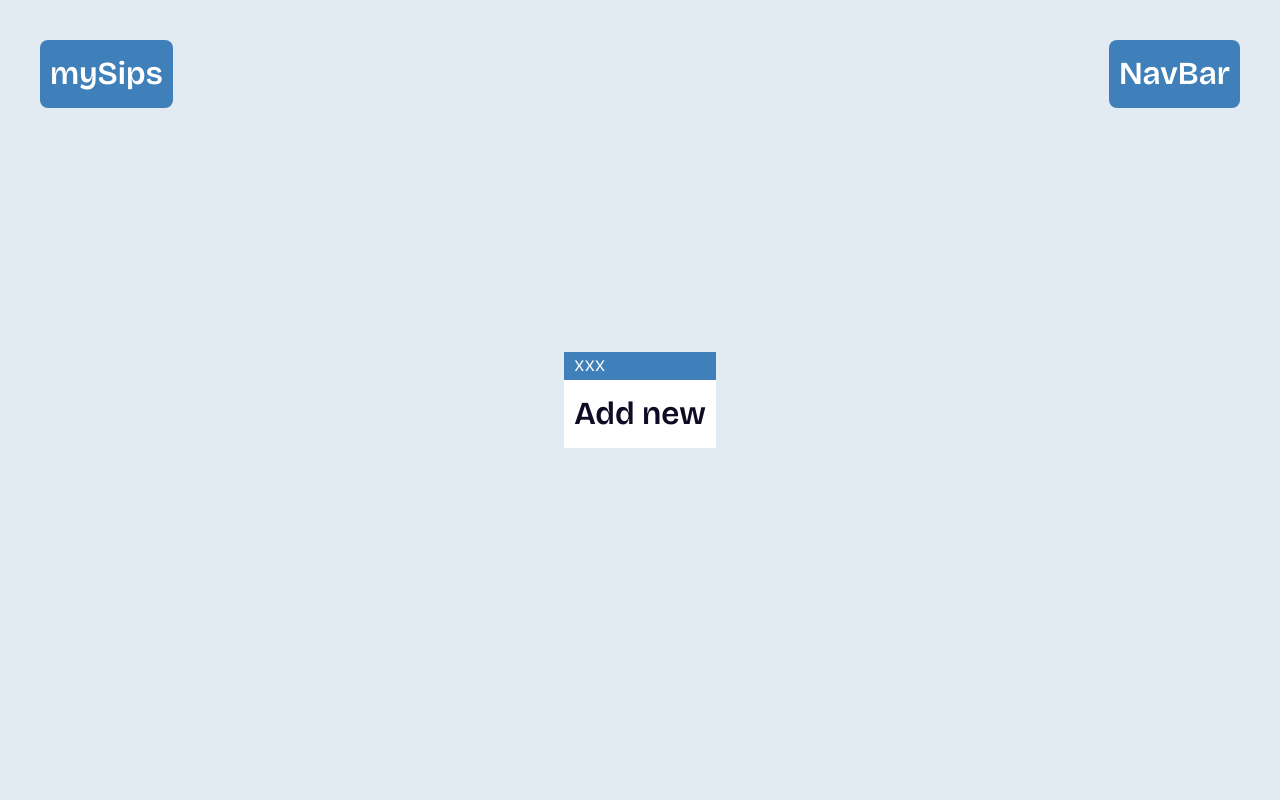
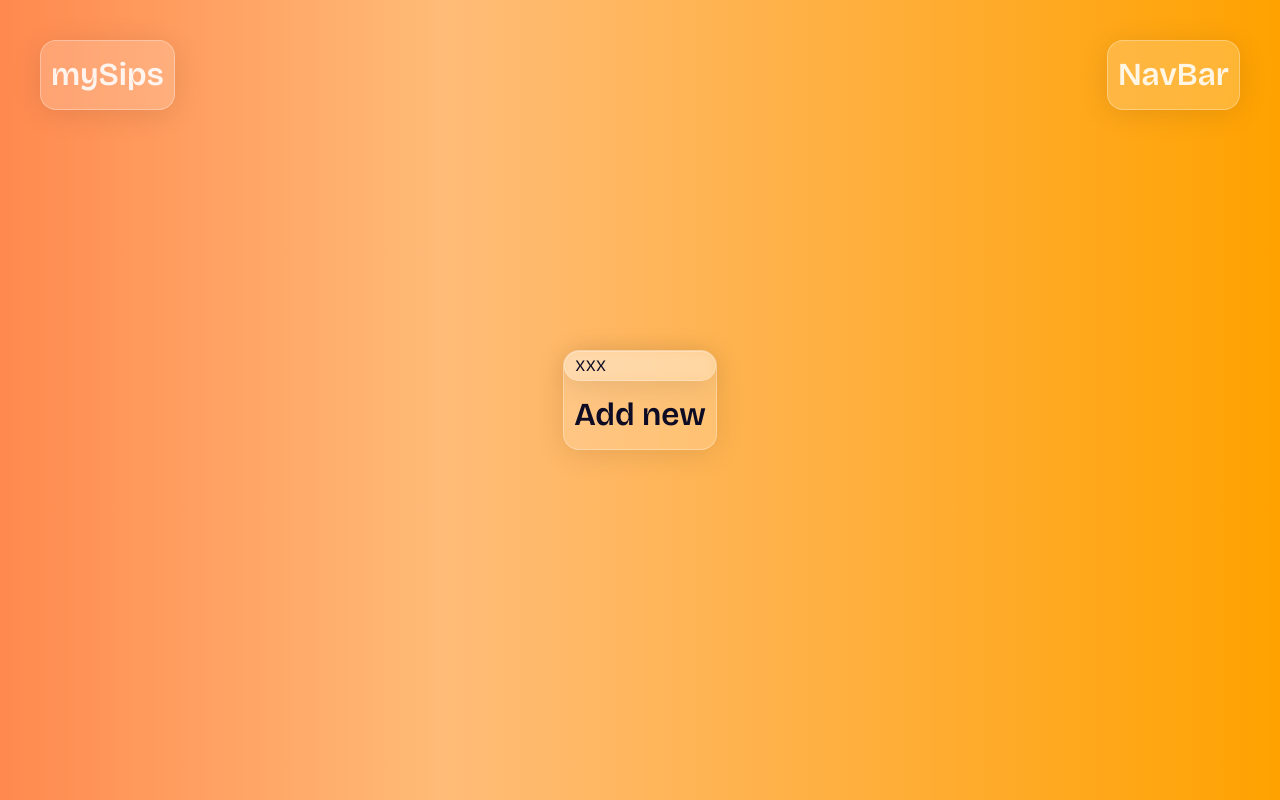
Before and after one commit to xegativ/mySips, a React (Vite) app in the folder mySips/: page / in a window 1280 px wide. Built offline with nearby package versions, Linux system fonts and the light colour scheme; a web font is replaced by a local one.

Commit message:
Styling updates
Changed BG colour, added glass effect

```diff
--- a/mySips/src/index.css
+++ b/mySips/src/index.css
@@ -11,7 +11,8 @@
   font-weight: 400;
 
   color: rgba(255, 255, 255, 0.87);
-  background-color: #e2ebf1;
+  background: rgb(255,137,79);
+  background: linear-gradient(90deg, rgba(255,137,79,1) 0%, rgba(255,188,120,1) 35%, rgba(255,162,0,1) 100%);
 
   font-synthesis: none;
   text-rendering: optimizeLegibility;
@@ -37,24 +38,34 @@ h1 {
   font-size: 32px;
   font-family: 'Bricolage Grotesque', sans-serif;
   font-weight: 600;
+
   width: 200px;
   border: none;
+
+  background-color: rgba(255, 255, 255, 0);
+  /* background-color: orange; */
 }
 
 .drink-desc {
   font-size: 20px;
   font-family: 'Bricolage Grotesque', sans-serif;
   font-weight: 600;
+
   width: 200px;
   border: none;
+
+  background-color: rgba(255, 255, 255, 0);
 }
 
 .drink-addr {
   font-size: 20px;
   font-family: 'Bricolage Grotesque', sans-serif;
   font-weight: 600;
+
   width: 200px;
   border: none;
+
+  background-color: rgba(255, 255, 255, 0);
 }
 
 
@@ -66,10 +77,17 @@ h1 {
   margin:40px;
   padding: 10px;
 
-  color:white;
-  background-color: rgb(63, 127, 186);;
+  /* color:white;
+  background-color: rgb(255, 145, 0);; */
 
-  border-radius: 8px;
+  /* border-radius: 8px; */
+
+  background: rgba(255, 255, 255, 0.19);
+  border-radius: 16px;
+  box-shadow: 0 4px 30px rgba(0, 0, 0, 0.1);
+  backdrop-filter: blur(5px);
+  -webkit-backdrop-filter: blur(5px);
+  border: 1px solid rgba(255, 255, 255, 0.3);
 }
 
 .nav-box {
@@ -80,16 +98,29 @@ h1 {
   margin:40px;
   padding: 10px;
 
-  color:white;
-  background-color: rgb(63, 127, 186);;
+  /* color:white;
+  background-color: rgb(219, 82, 2);;
 
-  border-radius: 8px;
+  border-radius: 8px; */
+
+  background: rgba(255, 255, 255, 0.19);
+  border-radius: 16px;
+  box-shadow: 0 4px 30px rgba(0, 0, 0, 0.1);
+  backdrop-filter: blur(5px);
+  -webkit-backdrop-filter: blur(5px);
+  border: 1px solid rgba(255, 255, 255, 0.3);
 }
 
 .box {
-  background-color: rgb(255, 255, 255);
   margin:10px;
   color: rgb(13, 12, 36);
+
+  background: rgba(255, 255, 255, 0.19);
+  border-radius: 16px;
+  box-shadow: 0 4px 30px rgba(0, 0, 0, 0.1);
+  backdrop-filter: blur(5px);
+  -webkit-backdrop-filter: blur(5px);
+  border: 1px solid rgba(255, 255, 255, 0.3);
 
 }
 
@@ -106,11 +137,15 @@ h1 {
 
 .grid-row {
   display:flex;
+  flex-wrap: wrap;
+  max-width: 80vw;
+  justify-content: center;
+  align-items: center;
 }
 
 .dB-navbar {
-  color: rgb(255, 255, 255);
-  background-color: rgb(63, 127, 186);
+  /* color: rgb(255, 255, 255);
+  background-color: rgb(255, 151, 92); */
 
   display:flex;
   align-items: center;
@@ -118,6 +153,13 @@ h1 {
 
   padding-left: 10px;
   padding-right: 10px;
+
+  background: rgba(255, 255, 255, 0.19);
+  border-radius: 16px;
+  box-shadow: 0 4px 30px rgba(0, 0, 0, 0.1);
+  backdrop-filter: blur(5px);
+  -webkit-backdrop-filter: blur(5px);
+  border: 1px solid rgba(255, 255, 255, 0.3);
 }
 
 .dB-navbar p {
```
